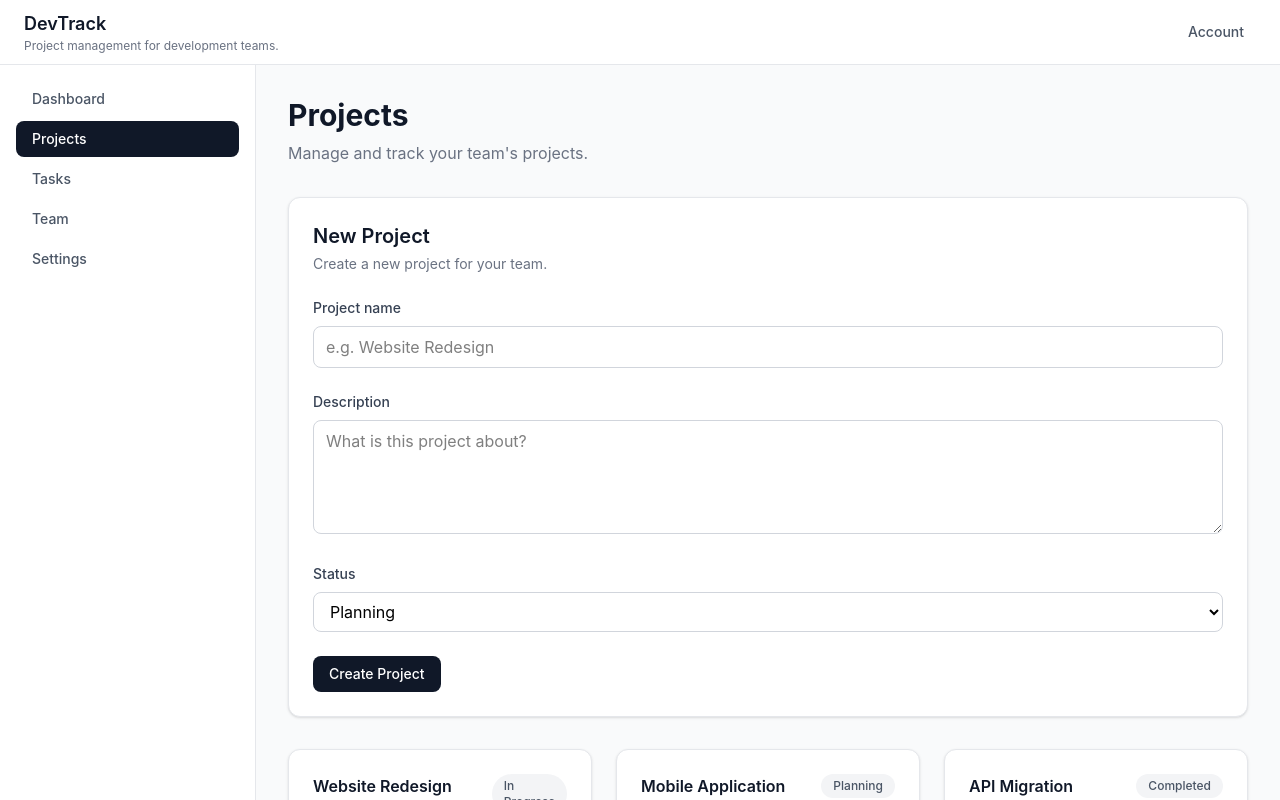
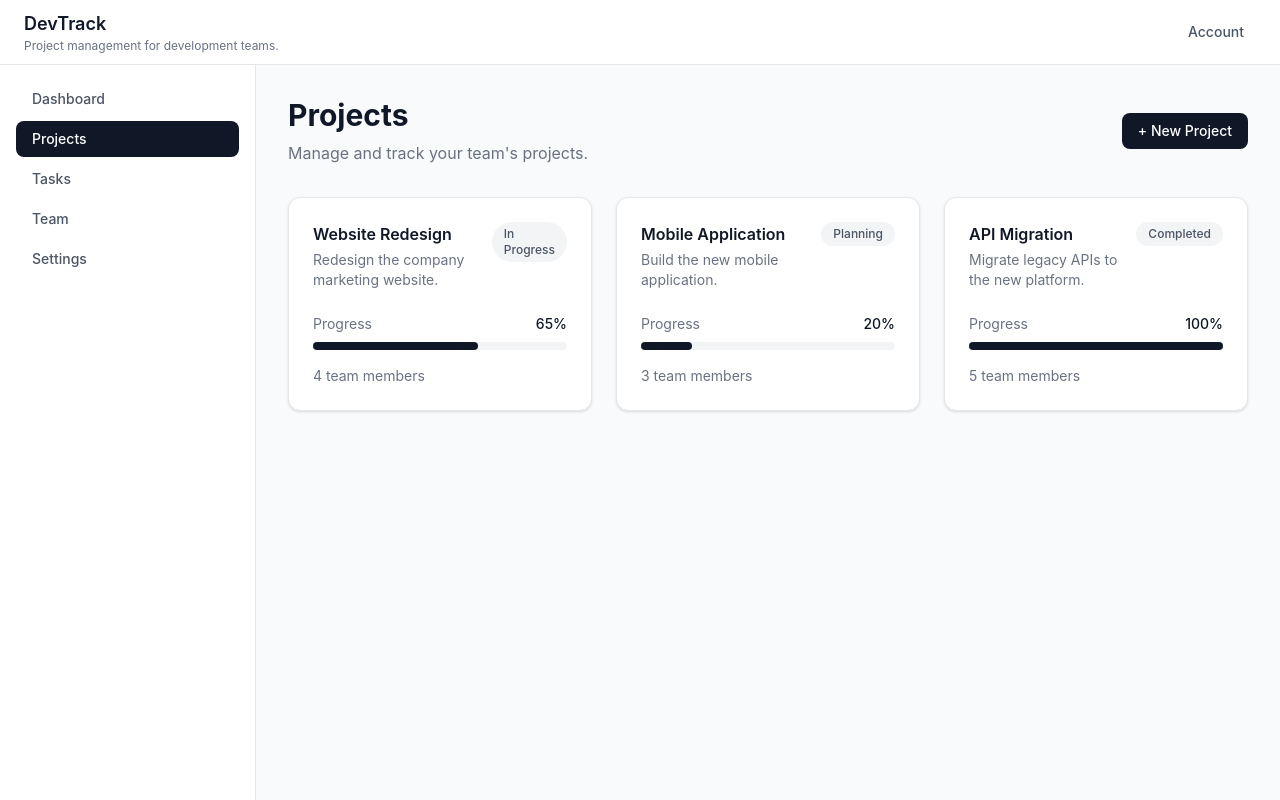
Before and after one commit to mohdamirhasan/devtrack, a React (Vite) app: page /projects in a window 1280 px wide. Shown: the top 800 px of the page. Built offline with nearby package versions, Linux system fonts and the light colour scheme.

Commit message:
feat: add project creation modal

```diff
--- /dev/null
+++ b/src/components/Modal.tsx
@@ -0,0 +1,38 @@
+type ModalProps = {
+  title: string
+  children: React.ReactNode
+  onClose: () => void
+}
+
+function Modal({ title, children, onClose }: ModalProps) {
+  return (
+    <div
+      className="fixed inset-0 z-50 flex items-center justify-center bg-black/50 p-4"
+      onMouseDown={onClose}
+    >
+      <div
+        className="w-full max-w-lg rounded-xl bg-white p-6 shadow-xl"
+        onMouseDown={(event) => event.stopPropagation()}
+      >
+        <div className="mb-6 flex items-center justify-between">
+          <h2 className="text-xl font-semibold text-gray-900">
+            {title}
+          </h2>
+
+          <button
+            type="button"
+            onClick={onClose}
+            className="rounded-lg px-2 py-1 text-gray-500 hover:bg-gray-100 hover:text-gray-900"
+            aria-label="Close modal"
+          >
+            ×
+          </button>
+        </div>
+
+        {children}
+      </div>
+    </div>
+  )
+}
+
+export default Modal
--- a/src/components/NewProjectForm.tsx
+++ b/src/components/NewProjectForm.tsx
@@ -123,7 +123,7 @@ function NewProjectForm({
 
       <button
         type="submit"
-        className="rounded-lg bg-gray-900 px-4 py-2 text-sm font-medium text-white hover:bg-gray-800"
+        className="rounded-lg bg-gray-900 px-4 py-2 text-sm font-medium text-white hover:bg-gray-800 cursor-pointer"
       >
         Create Project
       </button>
--- a/src/pages/Projects.tsx
+++ b/src/pages/Projects.tsx
@@ -1,11 +1,13 @@
 import { useState } from 'react'
 import ProjectCard from '../components/ProjectCard'
 import NewProjectForm from '../components/NewProjectForm'
+import Modal from '../components/Modal'
 import { projects as initialProjects } from '../data/projects'
 import type { Project } from '../types/project'
 
 function Projects() {
   const [projects, setProjects] = useState<Project[]>(initialProjects)
+  const [isFormOpen, setIsFormOpen] = useState(false)
 
   const handleCreateProject = (
     project: Omit<Project, 'id' | 'progress' | 'members'>,
@@ -21,10 +23,13 @@ function Projects() {
       ...currentProjects,
       newProject,
     ])
+
+    setIsFormOpen(false)
   }
 
   return (
     <div className="space-y-8 p-8">
+      <div className="flex items-center justify-between">
         <div>
           <h2 className="text-3xl font-bold text-gray-900">
             Projects
@@ -35,7 +40,14 @@ function Projects() {
           </p>
         </div>
 
-      <NewProjectForm onCreateProject={handleCreateProject} />
+        <button
+          type="button"
+          onClick={() => setIsFormOpen(true)}
+          className="rounded-lg bg-gray-900 px-4 py-2 text-sm font-medium text-white hover:bg-gray-800 cursor-pointer"
+        >
+          + New Project
+        </button>
+      </div>
 
       <div className="grid gap-6 md:grid-cols-2 lg:grid-cols-3">
         {projects.map((project) => (
@@ -45,6 +57,17 @@ function Projects() {
           />
         ))}
       </div>
+
+      {isFormOpen && (
+        <Modal
+          title="New Project"
+          onClose={() => setIsFormOpen(false)}
+        >
+          <NewProjectForm
+            onCreateProject={handleCreateProject}
+          />
+        </Modal>
+      )}
     </div>
   )
 }
```
Lines whose indentation alone changed are shown as unchanged.
